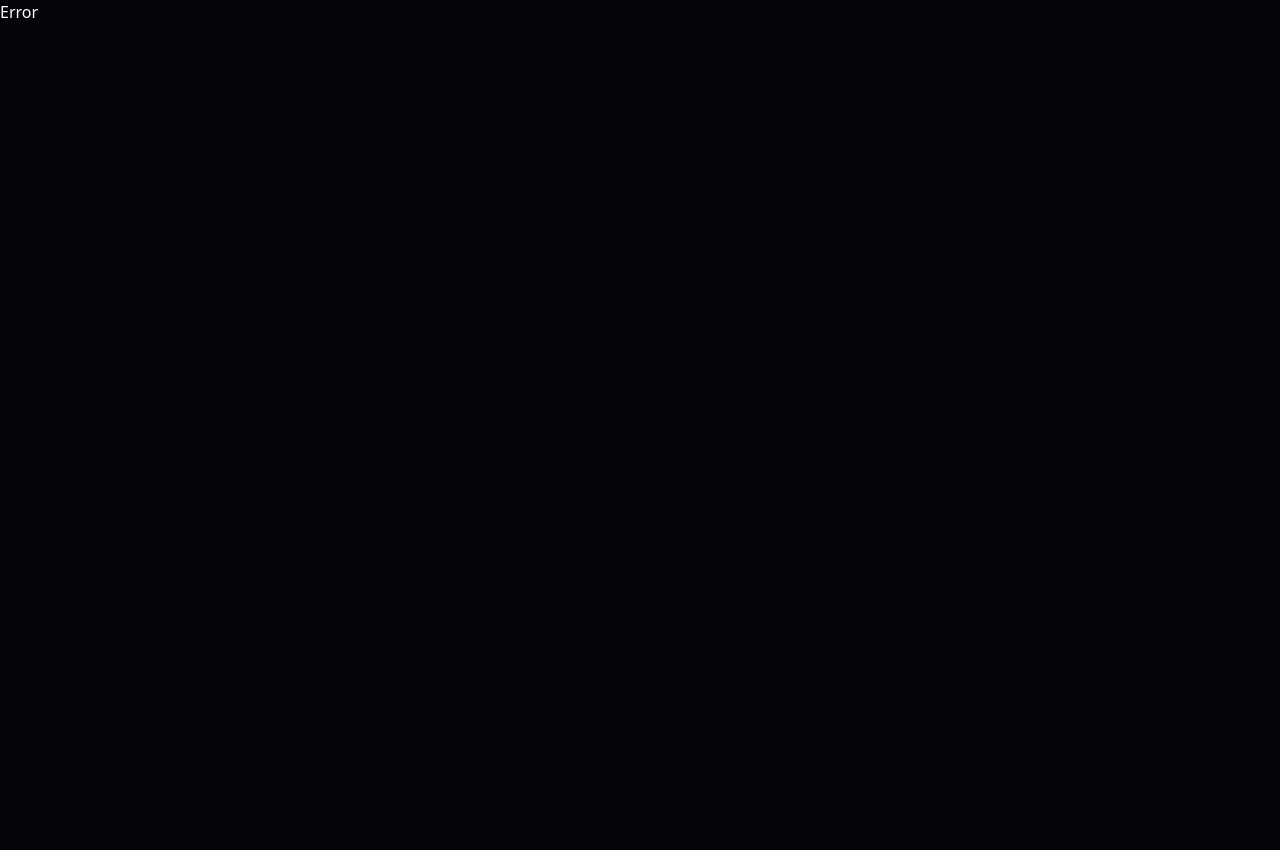
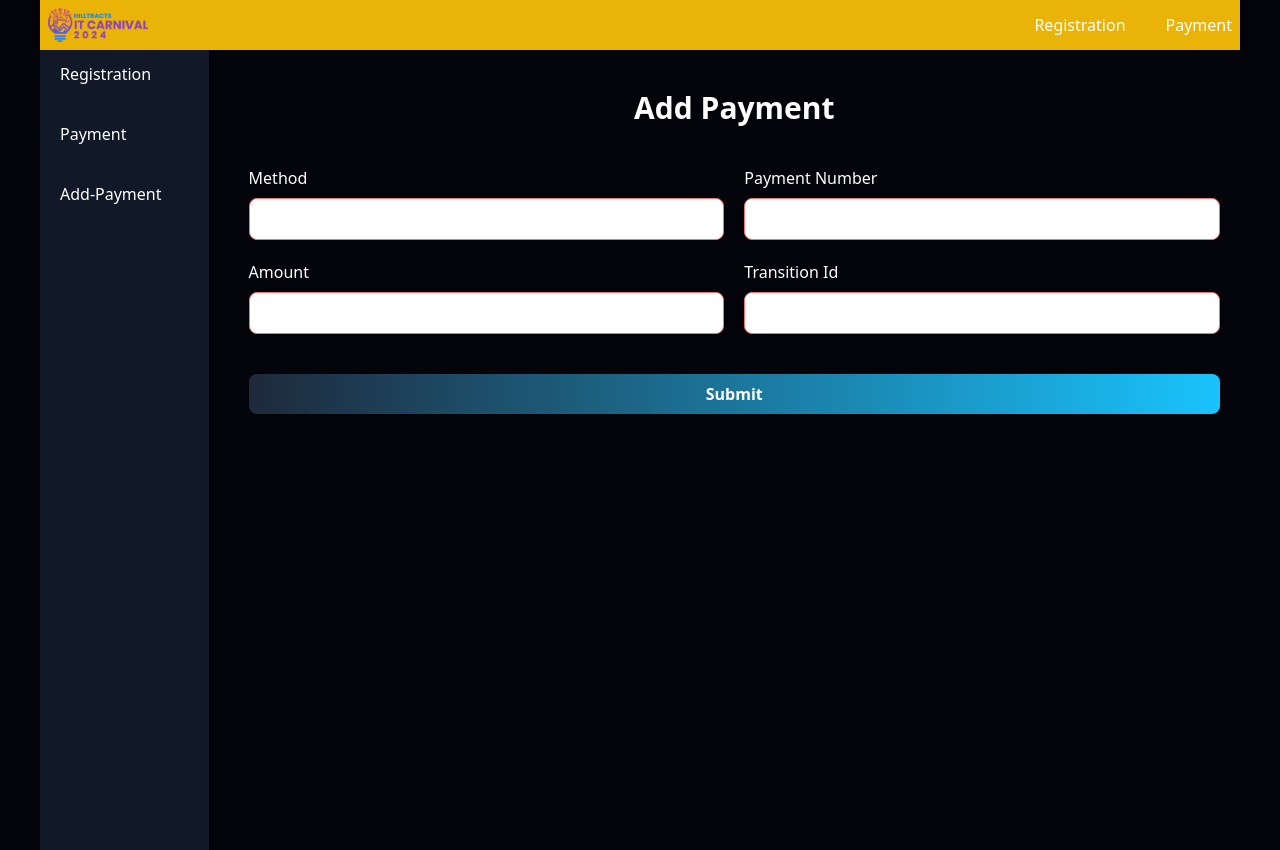
Before and after one commit to nnlgsakib/it-carnival, a React (Vite) app: page /dashboard/add-payment in a window 1280 px wide. Before the commit this address had no page. Before the commit the page ends 800 px from the top, so only its background shows below. Built offline with nearby package versions, Linux system fonts and the light colour scheme.

Commit message:
add payment section added

```diff
--- a/package.json
+++ b/package.json
@@ -12,6 +12,7 @@
   "dependencies": {
     "react": "^18.2.0",
     "react-dom": "^18.2.0",
+    "react-hook-form": "^7.50.1",
     "react-icons": "^5.0.1",
     "react-router": "^6.22.0",
     "react-router-dom": "^6.22.0"
--- a/src/App.jsx
+++ b/src/App.jsx
@@ -10,6 +10,7 @@
 import DashboardLayout from "./layout/Dashboard";
 import Registration from "./components/dashboardComponents/Registration";
 import Payment from "./components/dashboardComponents/Payment";
+import AddPayment from "./components/dashboardComponents/AddPayment";
 
 function App() {
   const router = createBrowserRouter([
@@ -44,6 +45,10 @@
           path: "payment",
           element: <Payment />,
         },
+        {
+          path: "add-payment",
+          element: <AddPayment />,
+        },
       ],
     },
   ]);
--- /dev/null
+++ b/src/components/dashboardComponents/AddPayment.jsx
@@ -0,0 +1,73 @@
+import { useForm } from "react-hook-form";
+
+const AddPayment = () => {
+  const { register, handleSubmit } = useForm();
+  const onSubmit = (data) => console.log(data);
+  return (
+    <>
+      <div className=" py-5 pb-10 w-full">
+        <h2 className="text-3xl text-center py-5 font-semibold ">
+          Add Payment
+        </h2>
+        <div>
+          <form
+            onSubmit={handleSubmit(onSubmit)}
+            className=" rounded-md w-full p-5 mx-auto"
+          >
+            <div className="grid grid-cols-12 gap-5 justify-items-center">
+              <div className="lg:col-span-6 col-span-12 w-full">
+                <label className="block mb-2" htmlFor="method">
+                  Method
+                </label>
+                <input
+                  className="w-full px-4 py-2 rounded-lg border border-red-400   outline-blue-300"
+                  type="text"
+                  id="method"
+                  {...register("method")}
+                />
+              </div>
+              <div className="lg:col-span-6 col-span-12 w-full">
+                <label className="block mb-2" htmlFor="pay">
+                  Payment Number
+                </label>
+                <input
+                  className="w-full px-4 py-2 rounded-lg border border-red-400 outline-blue-300"
+                  type="number"
+                  id="pay"
+                  {...register("pay")}
+                />
+              </div>
+              <div className="lg:col-span-6 col-span-12 w-full">
+                <label className="block mb-2" htmlFor="amount">
+                 Amount
+                </label>
+                <input
+                  className="w-full px-4 py-2 rounded-lg border border-red-400 outline-blue-300"
+                  type="text"
+                  id="amount"
+                  {...register("amount")}
+                />
+              </div>
+              <div className="lg:col-span-6 col-span-12 w-full">
+                <label className="block mb-2" htmlFor="trx">
+                 Transition Id
+                </label>
+                <input
+                  className="w-full px-4 py-2 rounded-lg border border-red-400 outline-blue-300"
+                  type="text"
+                  id="trx"
+                  {...register("trx")}
+                />
+              </div>
+            </div>
+              <button className="w-full bg-gradient-to-l from-[#19c3fc] to-slate-800 rounded-lg py-2 font-semibold mt-10" type="submit">
+                Submit
+              </button>
+          </form>
+        </div>
+      </div>
+    </>
+  );
+};
+
+export default AddPayment;
--- a/src/components/registerForm.jsx
+++ b/src/components/registerForm.jsx
@@ -57,19 +57,19 @@
         <div className="py-5 ">
           <div className=" flex gap-1 pb-1 place-items-center">
             <IoMdCheckmarkCircleOutline className="text-emerald-500 text-xl" />
-            <p className="text-gray-300  font-semibold">Lorem ipsum dolor sit amet consectetur adipisicing elit. Quas, beatae.</p>
+            <p className="text-gray-300  font-semibold">Payment 300 TK to confirm registration.</p>
           </div>
           <div className=" flex gap-1 pb-1 place-items-center">
             <IoMdCheckmarkCircleOutline className="text-emerald-500 text-xl" />
-            <p className="text-gray-300  font-semibold">Lorem ipsum dolor sit amet consectetur adipisicing elit. Quas, beatae.</p>
+            <p className="text-gray-300  font-semibold">Payment can be made by Bkash or Nagad (only send money is available)</p>
           </div>
           <div className=" flex gap-1 pb-1 place-items-center">
             <IoMdCheckmarkCircleOutline className="text-emerald-500 text-xl" />
-            <p className="text-gray-300  font-semibold">Lorem ipsum dolor sit amet consectetur adipisicing elit. Quas, beatae.</p>
+            <p className="text-gray-300  font-semibold">Payment to 01816575225 number (only send money is available)</p>
           </div>
           <div className=" flex gap-1 pb-1 place-items-center">
             <IoMdCheckmarkCircleOutline className="text-emerald-500 text-xl" />
-            <p className="text-gray-300  font-semibold">Lorem ipsum dolor sit amet consectetur adipisicing elit. Quas, beatae.</p>
+            <p className="text-gray-300  font-semibold">Fill up all details with the payment transaction ID and submit.</p>
           </div>
         </div>
 
--- a/src/layout/Dashboard.jsx
+++ b/src/layout/Dashboard.jsx
@@ -16,14 +16,26 @@
         </div>
         <div className="flex gap-5 max-w-[1200px] mx-auto">
           <div className="w-[200px] bg-gray-900 h-screen overflow-auto">
-            <ul className="flex flex-col items-center gap-3">
-              <li className="hover:bg-slate-700 w-full text-center py-2 font-bold text-[16px] hover:text-red-400 duration-300">
-                <NavLink to="/dashboard/registration" className="block">Registration</NavLink>
-              </li>
-              <li className="hover:bg-slate-700 w-full text-center py-2 font-bold text-[16px] hover:text-red-400 duration-300">
-                <NavLink to="/dashboard/payment" className="block">Payment</NavLink>
-              </li>
-            </ul>
+            <nav className="flex flex-col gap-3 px-3">
+              <NavLink
+                to="/dashboard/registration"
+                className=" w-full py-3 rounded pl-2 transition-all hover:bg-green-300 hover:text-black duration-300"
+              >
+                Registration
+              </NavLink>
+              <NavLink
+                to="/dashboard/payment"
+                className=" w-full py-3 rounded pl-2 transition-all hover:bg-green-300 hover:text-black duration-300"
+              >
+                Payment
+              </NavLink>
+              <NavLink
+                to="/dashboard/add-payment"
+                className=" w-full py-3 rounded pl-2 transition-all hover:bg-green-300 hover:text-black duration-300"
+              >
+                Add-Payment
+              </NavLink>
+            </nav>
           </div>
           <Outlet />
         </div>
```
Also changed, not shown: 1 other file (tests, documents, lock files or other folders).
